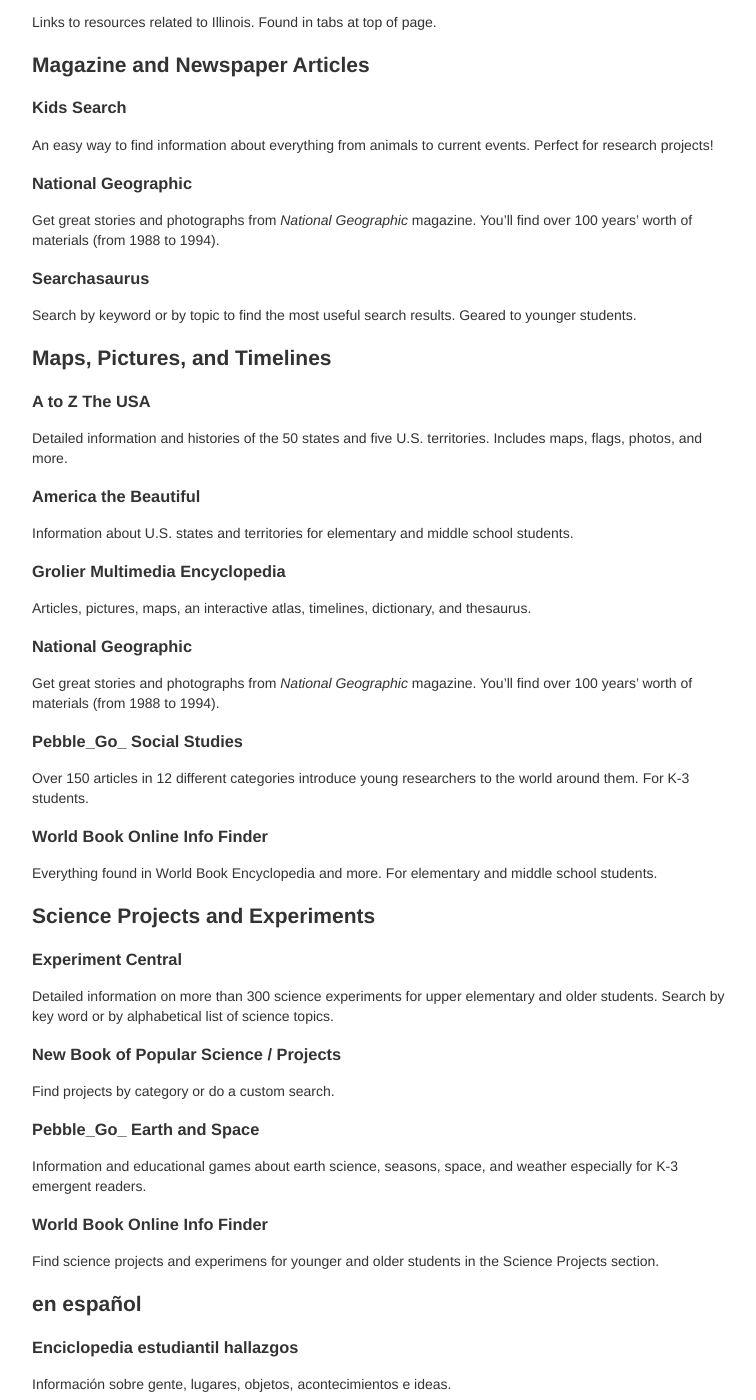
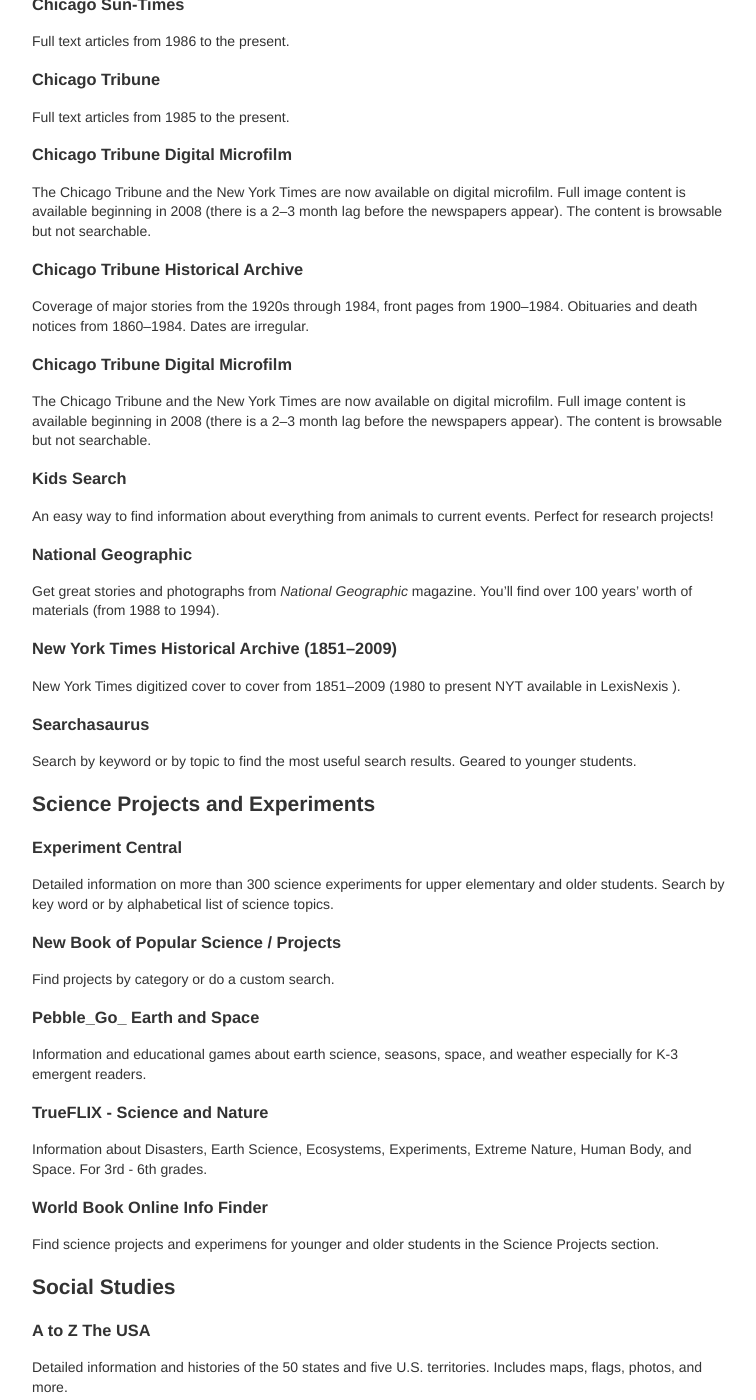
Before and after one commit to dpplweb/dppl-content, a Jekyll site: the page built from _posts/sara/0425-01-01-all-resources.md, in a window 1280 px wide and 1400 px high, scrolled down 5823 px. Shown: the whole window, without its empty margins (258-1014 px from the left). Built offline with Jekyll 4.4.1, drawn with Linux system fonts in a browser that asks for light colours; Markdown is read by kramdown in place of the engine named in the settings; some of the changed text lies outside the part shown.

Commit message:
Final changes made to database info -- pending a few decisions about content...

```diff
--- a/_posts/sara/0425-01-01-all-resources.md
+++ b/_posts/sara/0425-01-01-all-resources.md
@@ -46,7 +46,7 @@ Full text of the newspaper from 1849-1989.
 ###Chicago Tribune Digital Microfilm
 The Chicago Tribune and the New York Times are now available on digital microfilm. Full image content is available beginning in 2008 (there is a 2–3 month lag before the newspapers appear). The content is browsable but not searchable.
 
-###Chicago Historical Archive
+###Chicago Tribune Historical Archive
 Coverage of major stories from the 1920s through 1984, front pages from 1900–1984. Obituaries and death notices from 1860–1984. Dates are irregular.
 
 ###Contemporary Authors
@@ -84,6 +84,9 @@ Get great stories and photographs from _National Geographic_ magazine. You'll fi
 
 ###New Book of Popular Science
 Information on science and technology for middle and high school students.
+
+###New York Times Historical Archive (1851–2009)
+New York Times digitized cover to cover from 1851–2009 (1980 to present NYT available in LexisNexis ).
 
 ###NoveList Plus K-8
 Allows readers of all ages to search for new books to read by favorite title, author, subject, keywords and more. Includes popularity ratings.
@@ -213,19 +209,56 @@ Live homework help from exper tutors in Lanuage Arts, Math, Science, or Social S
 Detailed information and histories of the 50 states and five U.S. territories. Includes maps, flags, photos, and more.
 
 ###Explore Illinois
-Links to resources related to Illinois. Found in tabs at top of page.
+Links to resources related to Illinois. Found in tabs at top of page. [Brodie, I left this in even though we may decide not to include it..]
 
-##Magazine and Newspaper Articles
+##Magazines and Newspapers
+###Chicago Sun-Times
+Full text articles from 1986 to the present.
+
+###Chicago Tribune
+Full text articles from 1985 to the present.
+
+###Chicago Tribune Digital Microfilm
+
+The Chicago Tribune and the New York Times are now available on digital microfilm. Full image content is available beginning in 2008 (there is a 2–3 month lag before the newspapers appear). The content is browsable but not searchable.
+
+###Chicago Tribune Historical Archive
+
+Coverage of major stories from the 1920s through 1984, front pages from 1900–1984. Obituaries and death notices from 1860–1984. Dates are irregular.
+
+###Chicago Tribune Digital Microfilm
+
+The Chicago Tribune and the New York Times are now available on digital microfilm. Full image content is available beginning in 2008 (there is a 2–3 month lag before the newspapers appear). The content is browsable but not searchable.
+
 ###Kids Search
 An easy way to find information about everything from animals to current events. Perfect for research projects!
 
 ###National Geographic
 Get great stories and photographs from _National Geographic_ magazine. You'll find over 100 years' worth of materials (from 1988 to 1994).
 
+###New York Times Historical Archive (1851–2009)
+New York Times digitized cover to cover from 1851–2009 (1980 to present NYT available in LexisNexis ).
+
 ###Searchasaurus
 Search by keyword or by topic to find the most useful search results. Geared to younger students.
 
-##Maps, Pictures, and Timelines
+##Science Projects and Experiments
+###Experiment Central
+Detailed information on more than 300 science experiments for upper elementary and older students. Search by key word or by alphabetical list of science topics.
+
+###New Book of Popular Science / Projects
+Find projects by category or do a custom search.
+
+###Pebble_Go_ Earth and Space
+Information and educational games about earth science, seasons, space, and weather especially for K-3 emergent readers.
+
+###TrueFLIX - Science and Nature
+Information about Disasters, Earth Science, Ecosystems, Experiments, Extreme Nature, Human Body, and Space. For 3rd - 6th grades.
+
+###World Book Online Info Finder
+Find science projects and experimens for younger and older students in the Science Projects section.
+
+##Social Studies
 ###A to Z The USA
 Detailed information and histories of the 50 states and five U.S. territories. Includes maps, flags, photos, and more.
 
@@ -241,21 +274,14 @@ Get great stories and photographs from _National Geographic_ magazine. You'll fi
 ###Pebble_Go_ Social Studies
 Over 150 articles in 12 different categories introduce young researchers to the world around them. For K-3 students.
 
+###TrueFLIX - People, Places, and History
+Information about American Indiana, Ancient Civilizations, The Civil War, Continents, U.S. Government, U.S. Regions, and Westward Expansion. For 3rd - 6th grades.
+
 ###World Book Online Info Finder
 Everything found in World Book Encyclopedia and more. For elementary and middle school students.
 
-##Science Projects and Experiments
-###Experiment Central
-Detailed information on more than 300 science experiments for upper elementary and older students. Search by key word or by alphabetical list of science topics.
 
-###New Book of Popular Science / Projects
-Find projects by category or do a custom search.
 
-###Pebble_Go_ Earth and Space
-Information and educational games about earth science, seasons, space, and weather especially for K-3 emergent readers.
-
-###World Book Online Info Finder
-Find science projects and experimens for younger and older students in the Science Projects section.
 
 ##en español
 ###Enciclopedia estudiantil hallazgos
```
Also changed, not shown: other parts of _posts/sara/0425-01-01-all-resources.md (+2 -9 lines).
